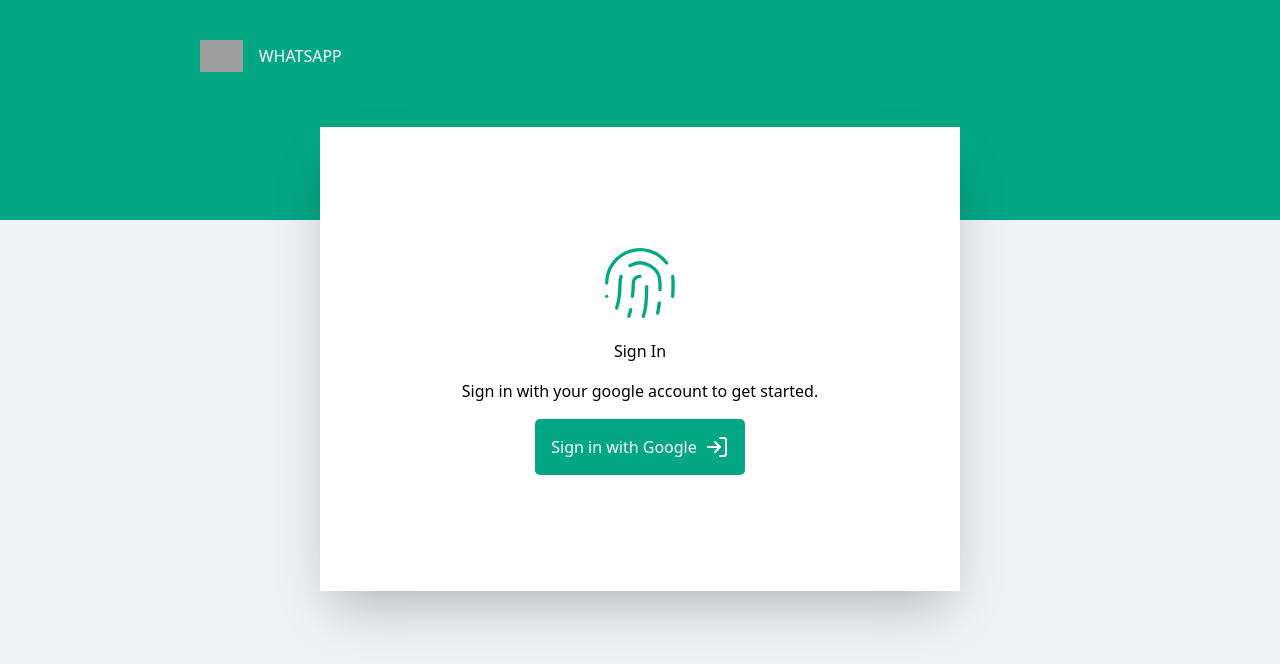
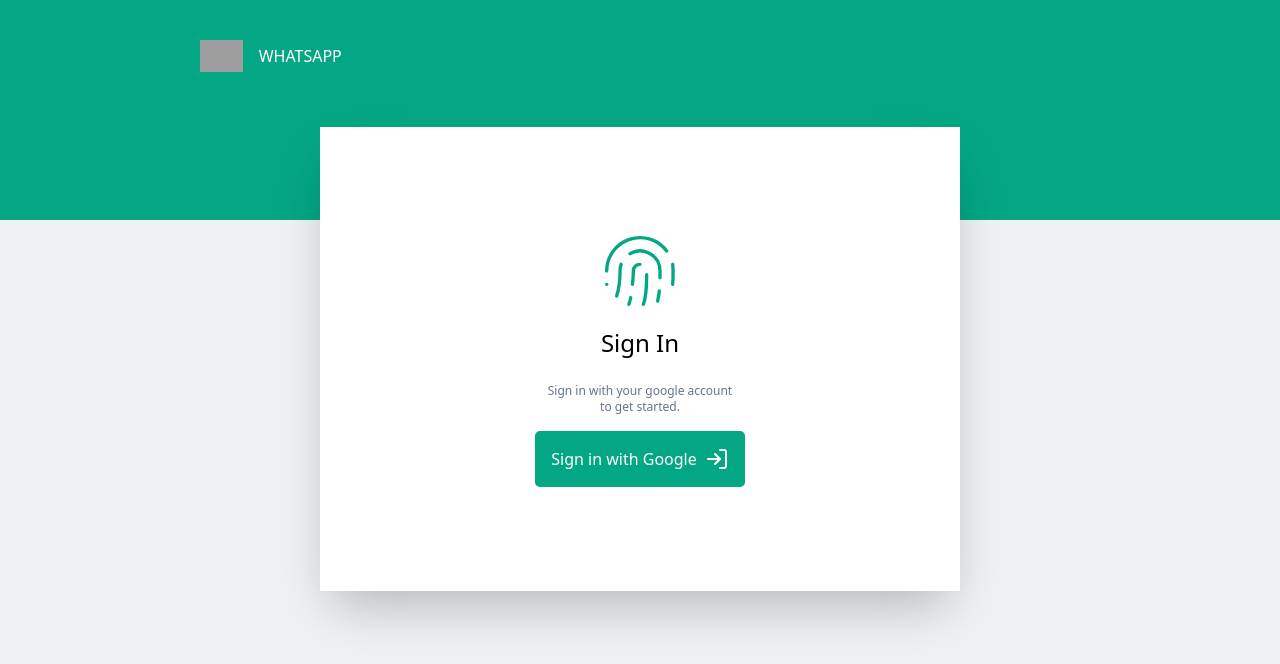
Before and after one commit to Utkarsh-D19/Chatify, a React (Vite) app: page /login in a window 1280 px wide. Shown: the top 664 px of the page. Built offline with nearby package versions, Linux system fonts and the light colour scheme; no server answers; grey boxes are pictures that could not be loaded.

Commit message:
remove dark issue

```diff
--- a/src/Components/ChatPanel.jsx
+++ b/src/Components/ChatPanel.jsx
@@ -5,6 +5,7 @@ import { db } from "../../firebase";
 import { CircleFadingPlusIcon, Loader2Icon, MessageSquare, SearchIcon, UserRoundIcon } from "lucide-react";
 import Profile from "./Profile";
 import UserCard from "./UserCard";
+import { useAuth } from "./AuthContext";
 
 function ChatPanel() {
     {/* list of users leke aane from your firebase */ }
@@ -12,6 +13,7 @@ function ChatPanel() {
     const [isLoading, setLoading] = useState(true);
     const [showProfile, setShowProfile] = useState(false);
     const [searchQuery, setSearchQuery] = useState("");
+    const { userData } = useAuth();
 
 
     useEffect(() => {
@@ -30,7 +32,7 @@ function ChatPanel() {
     let filterdUsers = users;
     if (searchQuery) {
         // filter chats based on search query
-         filterdUsers = users.filter((user) =>
+        filterdUsers = users.filter((user) =>
             user.userData.name?.toLowerCase()?.includes(searchQuery?.toLowerCase())
         );
     }
@@ -49,7 +51,7 @@ function ChatPanel() {
                     onClick={() => { setShowProfile(true) }}
                 >
                     <img
-                        src={"/default-user.png"}
+                        src={userData.profile_pic||"/default-user.png"}
                         alt="profile picture"
                         className="w-10 h-10 rounded-full object-cover"
                     />
@@ -67,7 +69,7 @@ function ChatPanel() {
             {
                 isLoading ? <div className="h-full w-full flex justify-center items-center"><Loader2Icon className="w-10 h-10 animate-spin" /> </div> :
 
-                    <div className="bg-white dark:bg-chat-bg py-2 px-3">
+                    <div className="bg-white py-2 px-3">
                         {/* Search Bar  */}
                         <div className="bg-background flex items-center gap-4 px-3 py-2 rounded-lg">
                             <SearchIcon className="w-4 h-4" />
--- a/src/Components/Home.jsx
+++ b/src/Components/Home.jsx
@@ -40,18 +40,23 @@ function Home() {
   // }
 
   return (
-    <main className='w-full h-screen bg-[#E3E1DB]'>
+    <main className='relative w-full h-screen bg-[#E3E1DB]'>
 
       {/* <input type='file'
         accept='image/png image/jpeg image/webp'
         onChange={handleChange}
       ></input> */}
-      <div className="bg-background w-full h-full shadow-md flex">
-        {/* conditonal rehne waale hai -> chat list , profile */}
-        <ChatPanel />
-        {/* <div>Empty Chat</div>:<div>Individual CHat</div> */}
-        <ChatWindow></ChatWindow>
+      <div className="absolute top-0 h-[130px] bg-primary  w-full" />
+
+      <div className="absolute p-5 top-0 h-screen w-full">
+        <div className="bg-background w-full h-full shadow-md flex">
+          {/* conditonal rehne waale hai -> chat list , profile */}
+          <ChatPanel />
+          {/* <div>Empty Chat</div>:<div>Individual CHat</div> */}
+          <ChatWindow></ChatWindow>
+        </div>
       </div>
+
 
 
     </main>
--- a/src/Components/Login.jsx
+++ b/src/Components/Login.jsx
@@ -7,7 +7,7 @@ import { signInWithPopup } from "firebase/auth";
 import { auth, db } from '../../firebase';
 import { GoogleAuthProvider } from 'firebase/auth';
 import { doc, setDoc } from 'firebase/firestore';
-import { useAuth } from './AuthContext';
+
 
 
 async function createUser(authData) {
@@ -18,11 +18,7 @@ async function createUser(authData) {
         profile_pic: photoURL,
         name: displayName
     })
-
-
 }
-
-
 function Login() {
     const navigate = useNavigate();
     const handleLogin = async () => {
@@ -48,8 +44,8 @@ function Login() {
                 <div className='h-[80%] w-[50%] bg-white shadow-2xl flex flex-col gap-4 justify-center items-center absolute -top-[93px]'>
                     <Fingerprint className='h-20 w-20 text-primary'
                         strokeWidth={1} />
-                    <div>Sign In</div>
-                    <div>Sign in with your google account to get started.</div>
+                    <div className='text-2xl font-medium mb-2'>Sign In</div>
+                    <div className='text-xs font-light text-slate-500 text-center'>Sign in with your google account <br />to get started.</div>
                     <button
                         onClick={handleLogin}
                         className='flex gap-2 items-center bg-primary p-4 text-white rounded-[5px]'>
```
